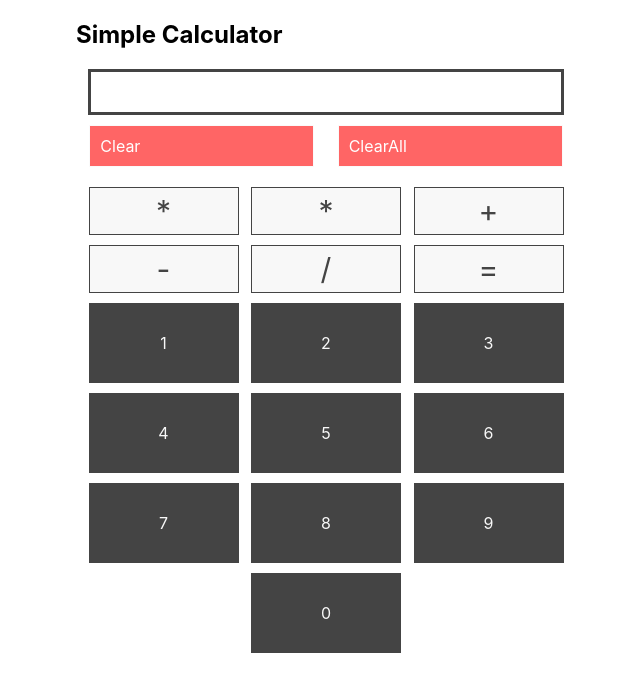
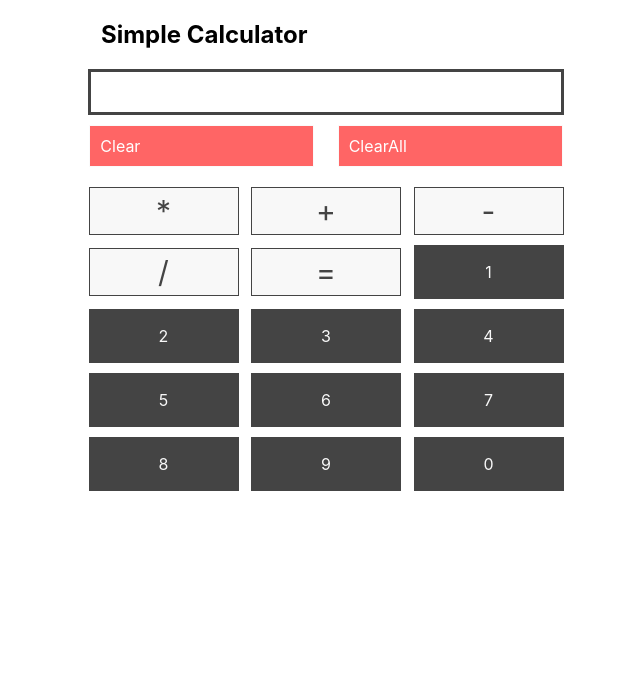
Before and after one commit to enehizy/calculator, a React (Create React App) app: page / in a window 1280 px wide. Shown: the top 692 px of the page, without its empty margins (314-954 px from the left). Built offline with nearby package versions, Linux system fonts and the light colour scheme.

Commit message:
final commit

```diff
--- a/src/App.css
+++ b/src/App.css
@@ -5,7 +5,8 @@ box-sizing: border-box;
   box-sizing:inherit;
 }
 h2{
-  flex-basis:100%;
+  flex-basis:90%;
+
 
 }
 .calculator-box{
@@ -36,7 +37,7 @@ h2{
   background:#444;
   text-align:center;
   color:#f8f8f8;
-  padding:30px;
+  padding:17px;
   flex-basis:30%;
   margin-top:10px;
 }
--- a/src/App.js
+++ b/src/App.js
@@ -17,7 +17,6 @@ return(
   <DisplayBox value={display} />
   <Clear value={display} changeDisplay={setDisplay}/><ClearAll changeDisplay={setDisplay}/>
 
-  <Symbols symbol="*" collectSymbol={setDisplay}/>
   <Symbols symbol="*" collectSymbol={setDisplay}/>
   <Symbols symbol="+" collectSymbol={setDisplay}/>
   <Symbols symbol="-" collectSymbol={setDisplay}/>
--- a/src/DisplayBox.js
+++ b/src/DisplayBox.js
@@ -2,8 +2,8 @@ import React from 'react';
 
 
 function DisplayBox(props){
-    return(
-    <div className="display-box">{props.value}</div>)
 
-}
+
+       return(<div className="display-box">{props.value}</div>)
+       }
 export default DisplayBox;
```
